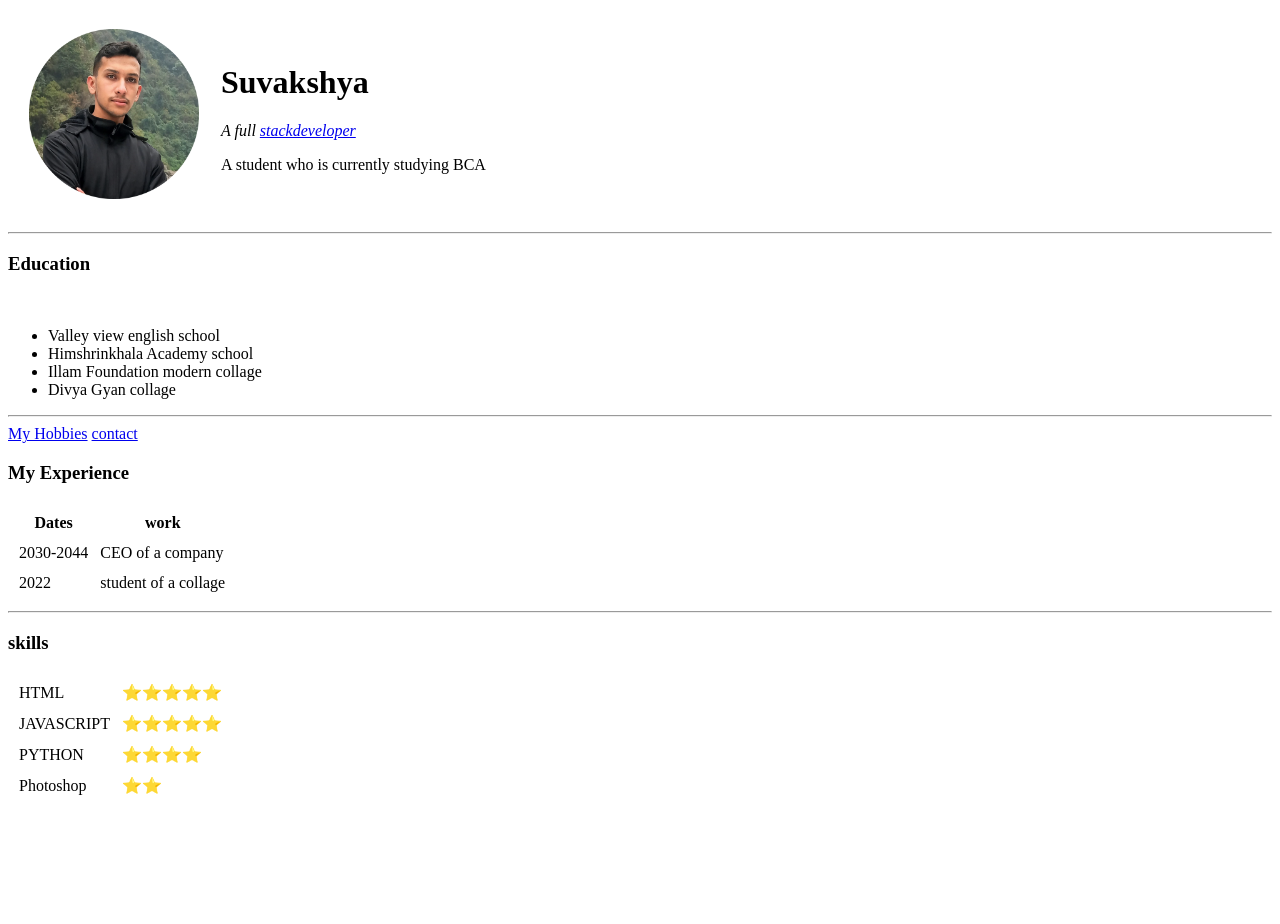
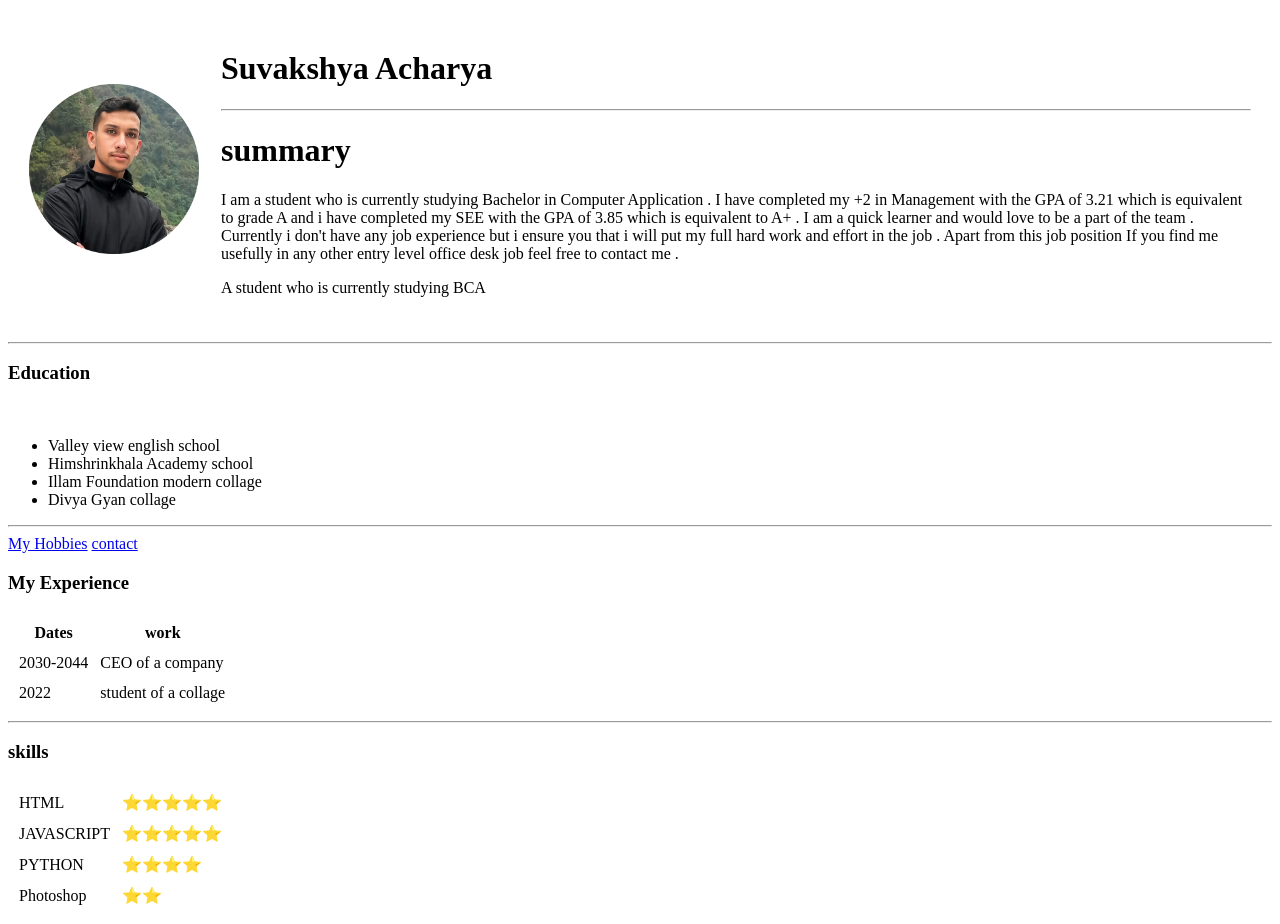
Before and after one commit to Suvakshya/cv, a plain HTML site: page index.html in a window 1280 px wide. Before the commit the page ends 814 px from the top, so only its background shows below. Drawn offline with Linux system fonts and the light colour scheme.

Commit message:
Update index.html

```diff
--- a/index.html
+++ b/index.html
@@ -10,8 +10,15 @@
     <table cellspacing="20">
         <tr>
             <td><img src="image/IMG_20221231_130335~2-modified.png" width="170px" height="10%"></td>
-            <td><h1>Suvakshya</h1>
-            <P> <em> A full <a href="https://www.lewagon.com/tech-jobs/web-development/full-stack-developer">stackdeveloper</a></em>
+            <td><h1>Suvakshya Acharya</h1>
+                <hr>
+                <h1>summary</h1>
+            <P> I am a student who is currently studying Bachelor in Computer Application . I have completed my +2 in Management with the
+GPA of 3.21 which is equivalent to grade A and i have completed my SEE with the GPA of 3.85 which is equivalent to A+ . I
+am a quick learner and would love to be a part of the team . Currently i don't have any job experience but i ensure you that i
+will put my full hard work and effort in the job . Apart from this job position If you find me usefully in any other entry level
+office desk job feel free to contact me .
+
             </P>
             <p>A student who is currently studying BCA</p></td>
         </tr>
```
